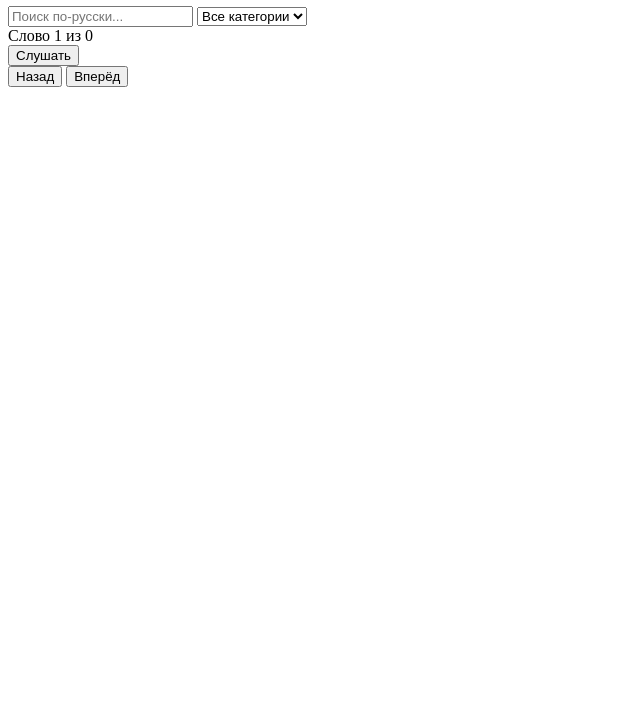
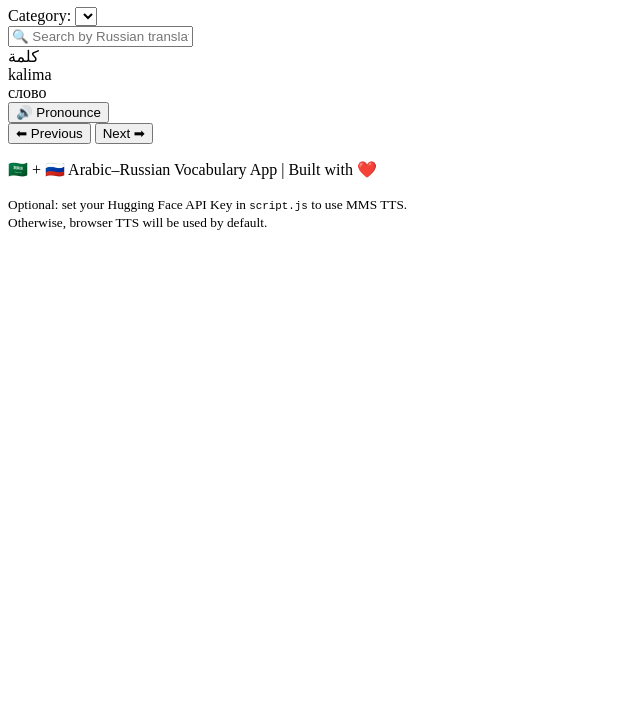
Before and after one commit to Nodir04/arabic-learning, a plain HTML site: page index.html in a window 1280 px wide. Shown: the part 74-800 px from the top of the page, without its empty margins (0-640 px from the left). Drawn offline with Linux system fonts and the light colour scheme.

Commit message:
Update index.html

```diff
--- a/index.html
+++ b/index.html
@@ -1,36 +1,52 @@
 <!DOCTYPE html>
-<html lang="ru">
+<html lang="en">
 <head>
-    <meta charset="UTF-8">
-    <meta name="viewport" content="width=device-width, initial-scale=1.0">
-    <title>Арабский язык — Учебник</title>
-    <link rel="stylesheet" href="styles.css">
+  <meta charset="UTF-8" />
+  <meta name="viewport" content="width=device-width, initial-scale=1.0"/>
+  <title>Arabic–Russian Vocabulary Trainer</title>
+  <link rel="stylesheet" href="styles.css"/>
 </head>
 <body>
-    <div class="container">
-        <div class="header">
-            <h1>Арабский язык</h1>
-            <input type="text" class="search-box" id="searchBox" placeholder="Поиск по-русски...">
-            <select class="category-select" id="categorySelect">
-                <option value="all">Все категории</option>
-            </select>
-            <div class="progress">Слово <span id="current">1</span> из <span id="total">0</span></div>
-        </div>
+  <header>
+    <h1>📚 Arabic–Russian Vocabulary Trainer</h1>
+  </header>
 
-        <div id="cardContainer">
-            <div class="card">
-                <div class="category-badge" id="categoryBadge"></div>
-                <div class="arabic-word" id="arabic"></div>
-                <div class="phonetic" id="phonetic"></div>
-                <div class="russian-word" id="russian"></div>
-                <button class="audio-button" id="playAudio">Слушать</button>
-            </div>
-            <div class="navigation">
-                <button class="nav-button" id="prevBtn">Назад</button>
-                <button class="nav-button" id="nextBtn">Вперёд</button>
-            </div>
-        </div>
+  <section class="controls">
+    <div class="dropdown-container">
+      <label for="categorySelect">Category:</label>
+      <select id="categorySelect"></select>
     </div>
-    <script src="app.js"></script>
+
+    <div class="search-container">
+      <input type="text" id="searchInput" placeholder="🔍 Search by Russian translation..."/>
+    </div>
+  </section>
+
+  <main>
+    <div class="card">
+      <div id="arabicWord" class="arabic-word">كلمة</div>
+      <div id="transliteration" class="transliteration">kalima</div>
+      <div id="russianTranslation" class="russian-translation">слово</div>
+
+      <button id="ttsButton" class="tts-button" title="Pronounce">🔊 Pronounce</button>
+    </div>
+
+    <div class="nav-buttons">
+      <button id="prevButton" class="nav-btn">⬅ Previous</button>
+      <button id="nextButton" class="nav-btn">Next ➡</button>
+    </div>
+  </main>
+
+  <footer>
+    <p>🇸🇦 + 🇷🇺 Arabic–Russian Vocabulary App | Built with ❤️</p>
+    <p>
+      <small>
+        Optional: set your Hugging Face API Key in <code>script.js</code> to use MMS TTS.<br>
+        Otherwise, browser TTS will be used by default.
+      </small>
+    </p>
+  </footer>
+
+  <script src="script.js"></script>
 </body>
 </html>
```
